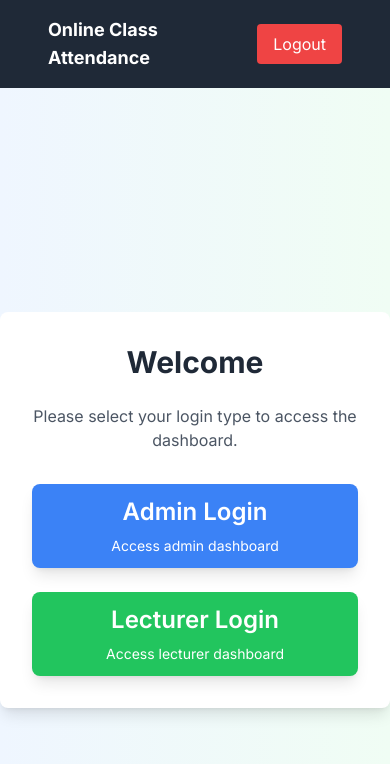
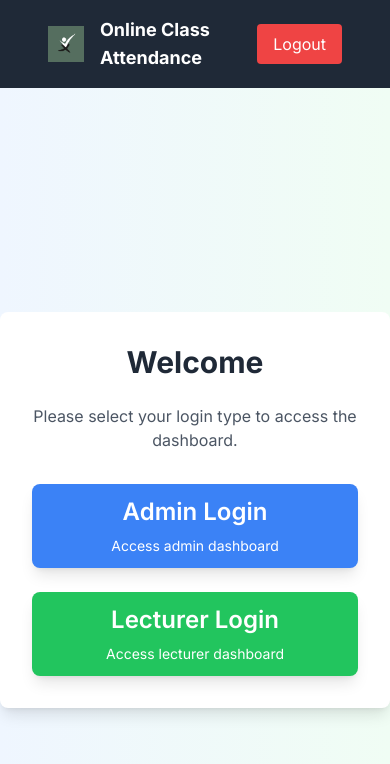
Before and after one commit to oluwaseyi9325/class_attendace, a Next.js app: page / in a window 390 px wide. Shown: the top 764 px of the page. Built offline with nearby package versions, Linux system fonts and the light colour scheme.

Commit message:
Worked on the responsiveness to make it look attractive/2

```diff
--- a/src/components/Navbar.tsx
+++ b/src/components/Navbar.tsx
@@ -1,6 +1,8 @@
 "use client";
 
 import { useRouter } from "next/navigation";
+import Image from "next/image";
+import logo from "@/assets/logo.png";
 
 const NavBar: React.FC = () => {
   const router = useRouter();
@@ -16,7 +18,16 @@ const NavBar: React.FC = () => {
   return (
     <nav className="bg-gray-800 p-4 text-white">
       <div className="container mx-auto flex justify-between items-center">
-        <div className="text-lg font-bold">Online Class Attendance</div>
+      <div className="flex space-x-4 items-center">
+      <Image
+        src={logo}
+        alt="Logo"
+        width={32}
+        height={32}
+        className="w-9 h-9"
+      />
+      <div className="text-lg font-bold">Online Class Attendance</div>
+    </div>
         <button
           onClick={handleLogout}
           className="bg-red-500 px-4 py-2 rounded hover:bg-red-700 transition duration-200"
```
Also changed, not shown: src/assets/logo.png (added).
